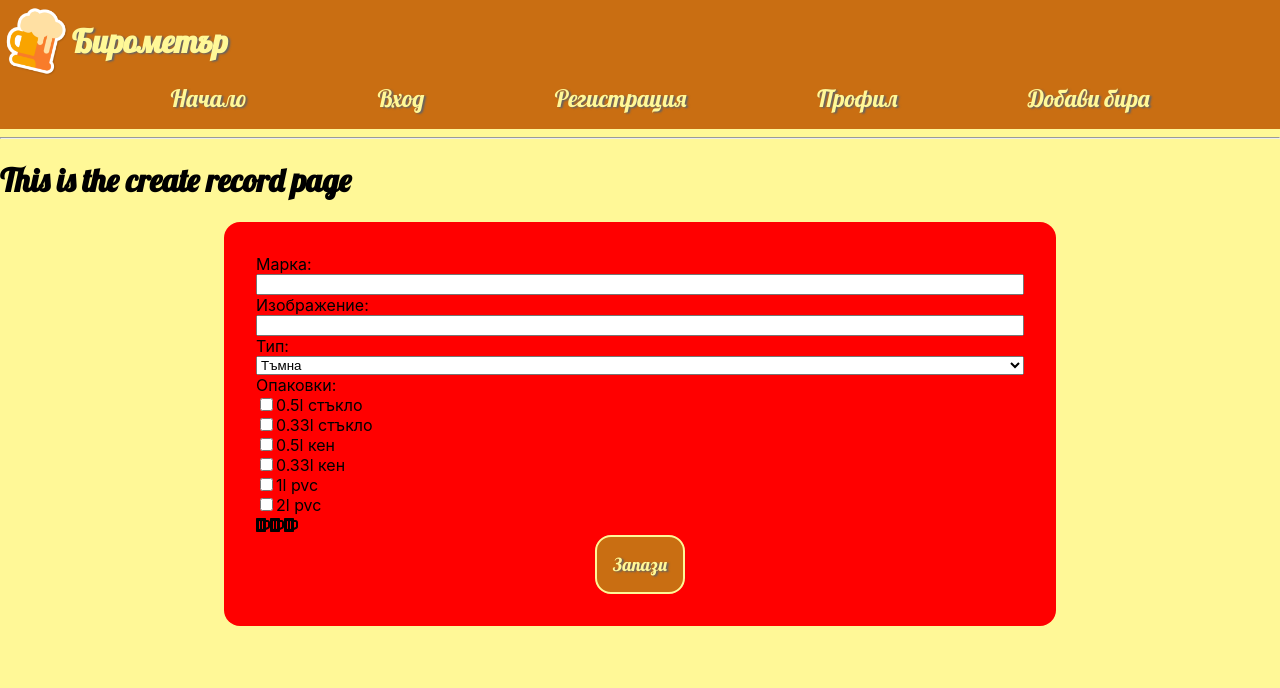
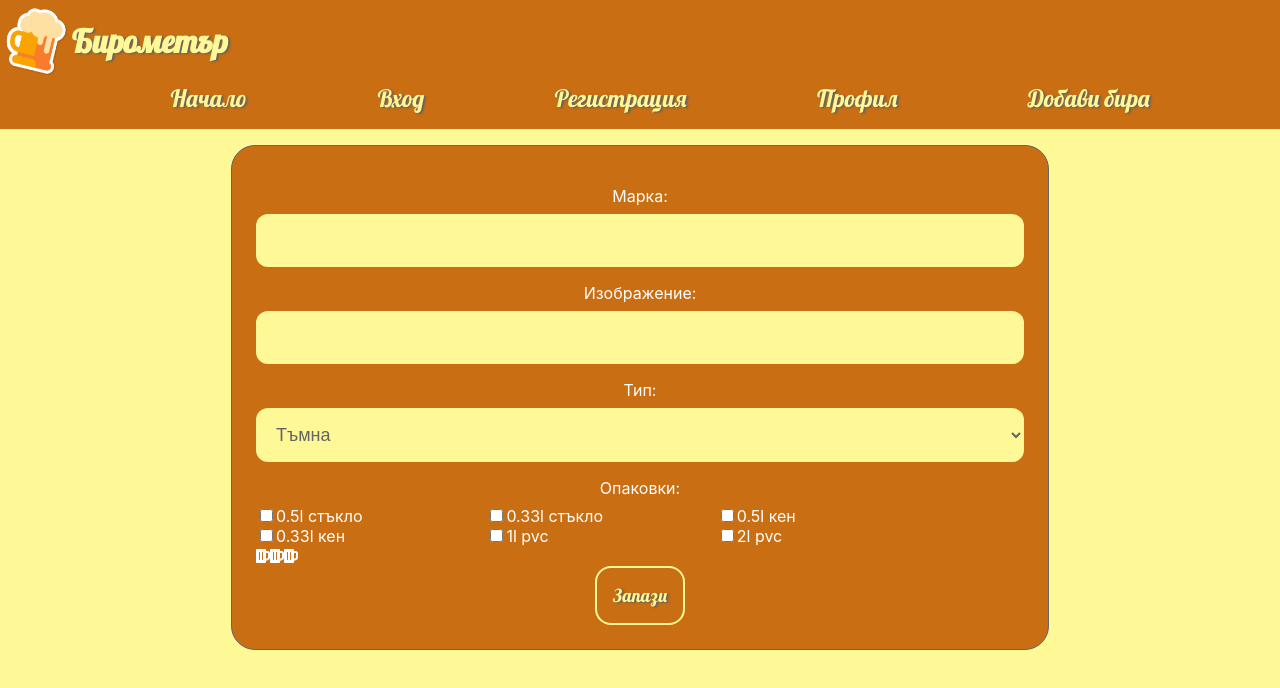
Before and after one commit to entropy88/beer-project, a React (Create React App) app: page /create in a window 1280 px wide. Shown: the top 688 px of the page. Built offline with nearby package versions, Linux system fonts and the light colour scheme.

Commit message:
some more styling

```diff
--- a/src/App.css
+++ b/src/App.css
@@ -2,6 +2,7 @@
 
 body{
   background-color:#FFF897;
+  color:rgb(37, 36, 36);
 }
 
 .mainHeader{
--- a/src/components/BeerCard/BeerCard.module.css
+++ b/src/components/BeerCard/BeerCard.module.css
@@ -1,4 +1,5 @@
 .wrapperArticle{
+    margin-top: 16px;
     display: flex;
     flex-direction: column;
     justify-content: center;
@@ -7,11 +8,13 @@
     background-color: white;
     padding:24px;
     border-radius: 24px;
-    border: 2px solid black;
+    border: 1px solid rgb(100, 100, 100);
+    color:rgb(100, 100, 100);
 }
 
 .beerTitle{
     font-size: 24px;
+    color:rgb(100, 100, 100);
 }
 
 .beerImg{
--- a/src/components/CreateRecord/CreateRecord.js
+++ b/src/components/CreateRecord/CreateRecord.js
@@ -3,51 +3,50 @@ import styles from "./CreateRecord.module.css"
 function CreateRecord() {
     return (
       <>
-       <h1>This is the create record page</h1>
        <form id="beer_form" className={styles.createForm}>
-       <label for="beerName">Марка:</label>
-       <input type="text" id="beerName" name="beerName"></input>
+       <label className={styles.createLabel}  for="beerName">Марка:</label>
+       <input className={styles.createInput} type="text" id="beerName" name="beerName"></input>
 
-       <label for="beerPicture">Изображение:</label>
-       <input type="text" id="beerPicture" name="beerPicture"></input>
+       <label className={styles.createLabel} for="beerPicture">Изображение:</label>
+       <input  className={styles.createInput} type="text" id="beerPicture" name="beerPicture"></input>
 
-       <label for="beerTypes">Тип:</label>
+       <label className={styles.createLabel} for="beerTypes">Тип:</label>
 
-<select name="beerTypes" id="beerTypes">
+<select className={styles.createSelect} name="beerTypes" id="beerTypes">
   <option value="ale">Тъмна</option>
   <option value="lager">Светла</option>
   <option value="weiss">Вайс</option>
  </select>
 
- <label for="beerPackage">Опаковки:</label>
-<article className="packaging">
+ <label className={styles.createLabel} for="beerPackage">Опаковки:</label>
+<article className={styles.packaging}>
 
-    <article className="packaging_item">
+    <article className={styles.packaging_item}>
  <input type="checkbox" id="standard_glass"></input>
   <label for="standard_glass">0.5l стъкло</label>
 </article>
 
-<article className="packaging_item">
+<article className={styles.packaging_item}>
  <input type="checkbox" id="small_glass"></input>
  <label for="small_glass">0.33l стъкло</label>
  </article>
 
- <article className="packaging_item">
+ <article className={styles.packaging_item}>
  <input type="checkbox" id="standard_can"></input>
  <label for="standard_can">0.5l кен</label>
  </article>
 
- <article className="packaging_item">
+ <article className={styles.packaging_item}>
  <input type="checkbox" id="small_can"></input>
  <label for="small_can">0.33l кен</label>
  </article>
 
- <article className="packaging_item">
+ <article className={styles.packaging_item}>
  <input type="checkbox" id="small_galon"></input>
  <label for="small_galon">1l pvc</label>
  </article>
 
- <article className="packaging_item">
+ <article className={styles.packaging_item}>
  <input type="checkbox" id="big_galon"></input>
  <label for="big_galon">2l pvc</label>
  </article>
--- a/src/components/CreateRecord/CreateRecord.module.css
+++ b/src/components/CreateRecord/CreateRecord.module.css
@@ -3,23 +3,58 @@
 
 
 .createForm{
-    background-color: red;
+
+   display: flex;
+    max-width: 60%;
+    margin:16px auto;
+    flex-direction: column;
+    background-color: #C96E12;
+    padding:24px;
+    border-radius: 24px;
+    border: 1px solid rgb(100, 100, 100);
+    color:white;
+}
+
+.createSelect{
+    background-color: #FFF897;
+    font-size: 18px;
+    padding: 16px;
+   border:none;
+   border-radius: 12px;
+   color:rgb(100, 100, 100);
+}
+
+
+
+.createInput{
+    background-color: #FFF897;
+    font-size: 18px;
+    padding: 16px;
+   border:none;
+   border-radius: 12px;
+   color:rgb(100, 100, 100);
+}
+
+.createLabel{
+    margin-top: 16px;
+    margin-bottom:8px;
+    text-align: center;
+}
+
+.packaging{
     display: flex;
-    max-width: 60%;
-    padding:32px;
-    border-radius: 16px;
-    margin: auto;
-    flex-direction: column;
+    flex-direction: row;
+    flex-wrap: wrap;
 }
+
+.packaging_item{
+    flex-basis: 30%;
+ }
 
 .stars{
     display: flex;
 }
 
-.checked {
-    color: orange;
-  }
-
 button{
     font-family: 'Lobster', serif;
 }
--- a/src/components/Login/Login.js
+++ b/src/components/Login/Login.js
@@ -2,18 +2,14 @@ import { useState } from "react";
 import styles from "./Login.module.css"
 
 function Login() {
-    const [inputs, setInputs] = useState({});
+  const [user, setUser] = useState("");
 
-    const handleChange = (event) => {
-      const name = event.target.name;
-      const value = event.target.value;
-      setInputs(values => ({...values, [name]: value}))
-    }
+  function onLogin(){
+    setUser("someUser");
+    console.log(user)
+  }
 
-    const handleSubmit = (event) => {
-      event.preventDefault();
-      alert(inputs);
-    }
+
 
     return (
       <div className={styles.form}>
@@ -35,7 +31,7 @@ function Login() {
       </div>
 
 
-      <button type="submit" >submit</button>
+      <button onClick={onLogin} >Вход</button>
     </div>
     );
   }
--- a/src/components/Navigation/Navigation.js
+++ b/src/components/Navigation/Navigation.js
@@ -14,15 +14,13 @@ export default function Navigation() {
         <nav>
             <ul className={styles.topNav}>
                 <li><Link to="/">Начало</Link></li>
+
                 <li><Link to="/login">Вход</Link></li>
                 <li><Link to="/register">Регистрация</Link></li>
                 <li><Link to="/profile">Профил</Link></li>
                 <li><Link to="/create">Добави бира</Link></li>
             </ul>
           </nav>
-
-
-      <hr />
 
       <Routes>
       <Route path='/' element={<Home/>} />
--- a/src/components/Register/Register.module.css
+++ b/src/components/Register/Register.module.css
@@ -1,7 +1,9 @@
 @import url('https://fonts.googleapis.com/css2?family=Lobster&display=swap');
 
 .form {
-    margin: auto;
+  margin: 16px auto;
+  border: 1px solid rgb(100, 100, 100);
+  color:rgb(100, 100, 100);
     background-color: #C96E12;
     border-radius: 20px;
     box-sizing: border-box;
```
Also changed, not shown: src/components/BeerDetails/BeerDetails.js (added, +18 -0 lines).
